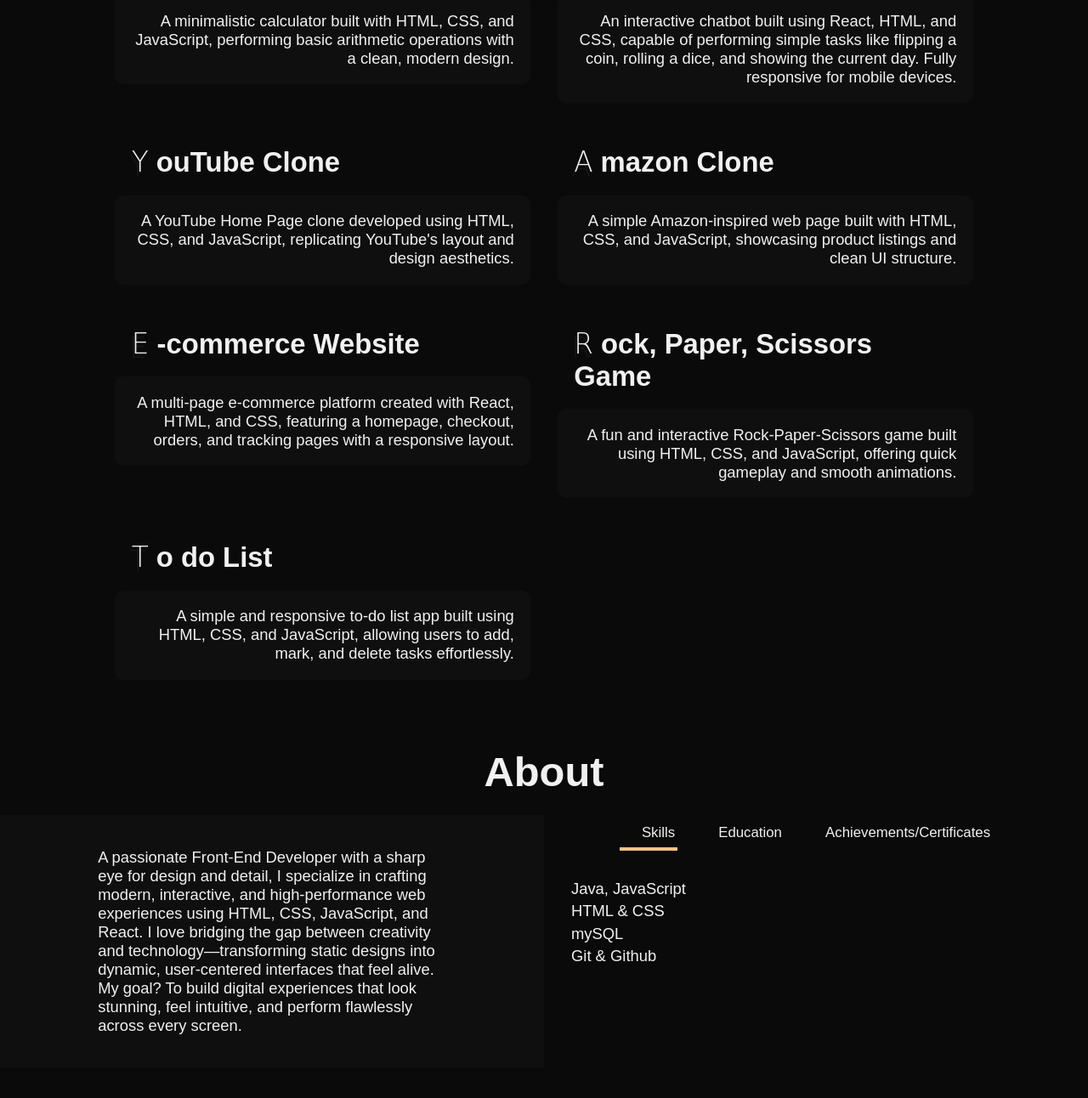
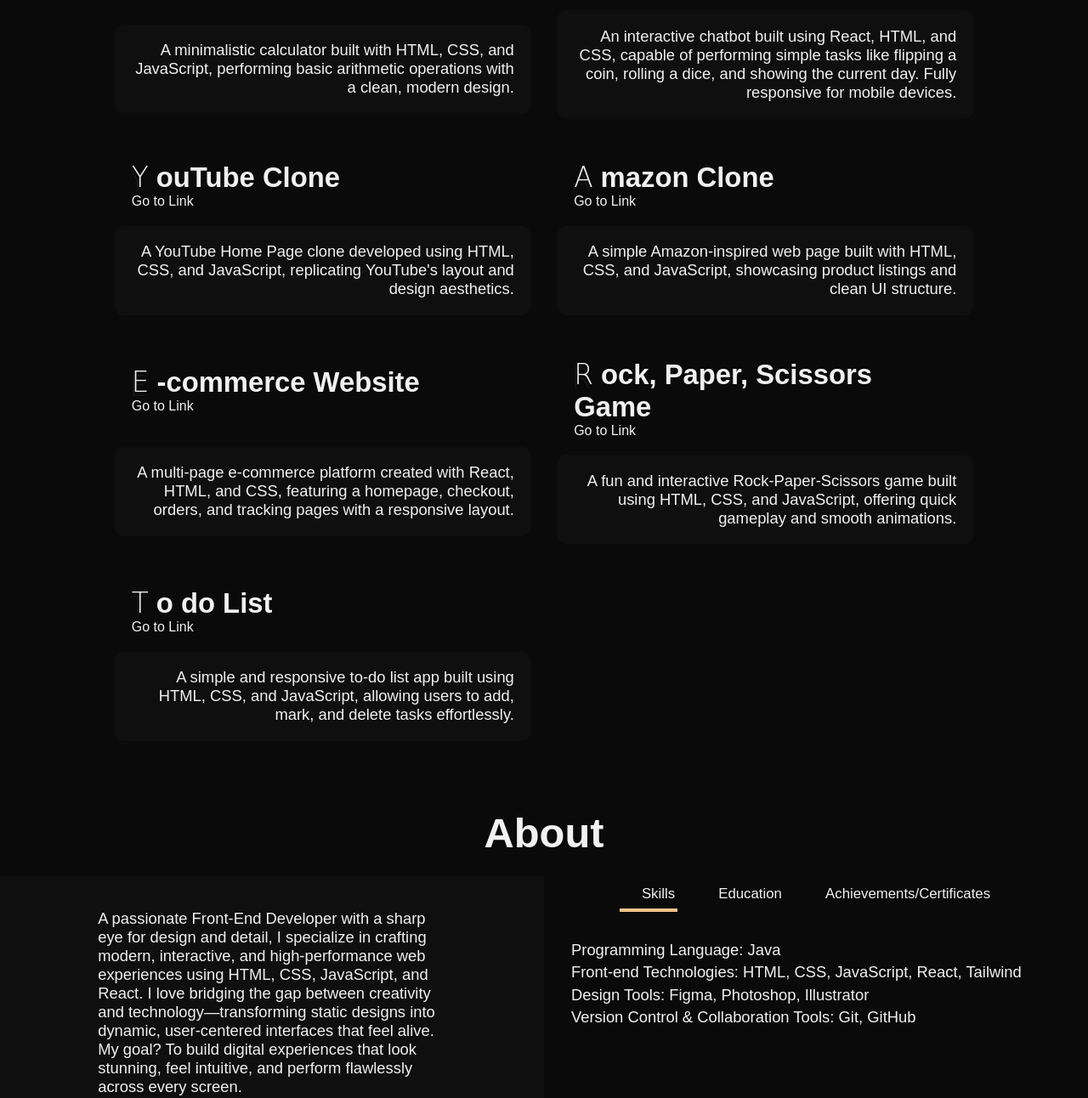
Before and after one commit to Sanz03/Personal-Portfolio, a plain HTML site: page portfolio.html in a window 1280 px wide. Shown: the part 735-2027 px from the top of the page at 85% size. Before the commit the page ends 1991 px from the top, so only its background shows below. Drawn offline with Linux system fonts and the light colour scheme; a web font is replaced by a local one.

Commit message:
Update portfolio with project links and skills

```diff
--- a/portfolio.html
+++ b/portfolio.html
@@ -71,89 +71,82 @@
     <p class="showcase-page-title page-title">Showcase</p>
     <div id="cards">
 
-      <a href="#">
         <div class="card">
           <div class="card-border"></div>
           <div class="card-title-container">
             <p class="card-title"><span>S</span>imple Calculator</p>
+            <a href="https://sanz03.github.io/Simple-Calculator-WebApp/" class="go-to-link">Go to Link</a>
           </div>
           <div class="card-content-container">
             <p class="card-content">A minimalistic calculator built with HTML, CSS, and JavaScript, performing basic arithmetic operations with a clean, modern design.</p>
           </div>
         </div>
-      </a>
 
-      <a href="#">
         <div class="card">
           <div class="card-border"></div>
           <div class="card-title-container">
             <p class="card-title"><span>S</span>imple Chatbot</p>
+            <a href="#" class="go-to-link">Go to Link</a>
           </div>
           <div class="card-content-container">
             <p class="card-content">An interactive chatbot built using React, HTML, and CSS, capable of performing simple tasks like flipping a coin, rolling a dice, and showing the current day. Fully responsive for mobile devices.</p>
           </div>
         </div>
-      </a>
 
-      <a href="#">
         <div class="card">
           <div class="card-border"></div>
           <div class="card-title-container">
             <p class="card-title"><span>Y</span>ouTube Clone</p>
+            <a href="#" class="go-to-link">Go to Link</a>
           </div>
           <div class="card-content-container">
             <p class="card-content">A YouTube Home Page clone developed using HTML, CSS, and JavaScript, replicating YouTube's layout and design aesthetics.</p>
           </div>
         </div>
-      </a>
 
-      <a href="#">
         <div class="card">
           <div class="card-border"></div>
           <div class="card-title-container">
             <p class="card-title"><span>A</span>mazon Clone</p>
+            <a href="#" class="go-to-link">Go to Link</a>
           </div>
           <div class="card-content-container">
             <p class="card-content">A simple Amazon-inspired web page built with HTML, CSS, and JavaScript, showcasing product listings and clean UI structure.</p>
           </div>
         </div>
-      </a>
 
-      <a href="#">
         <div class="card">
           <div class="card-border"></div>
           <div class="card-title-container">
             <p class="card-title"><span>E</span>-commerce Website</p>
+            <a href="#" class="go-to-link">Go to Link</a>
           </div>
           <div class="card-content-container">
             <p class="card-content">A multi-page e-commerce platform created with React, HTML, and CSS, featuring a homepage, checkout, orders, and tracking pages with a responsive layout.</p>
           </div>
         </div>
-      </a>
 
-      <a href="#">
         <div class="card">
           <div class="card-border"></div>
           <div class="card-title-container">
             <p class="card-title"><span>R</span>ock, Paper, Scissors Game</p>
+            <a href="#" class="go-to-link">Go to Link</a>
           </div>
           <div class="card-content-container">
             <p class="card-content">A fun and interactive Rock-Paper-Scissors game built using HTML, CSS, and JavaScript, offering quick gameplay and smooth animations.</p>
           </div>
         </div>
-      </a>
 
-      <a href="#">
         <div class="card">
           <div class="card-border"></div>
           <div class="card-title-container">
             <p class="card-title"><span>T</span>o do List</p>
+            <a href="#" class="go-to-link">Go to Link</a>
           </div>
           <div class="card-content-container">
             <p class="card-content">A simple and responsive to-do list app built using HTML, CSS, and JavaScript, allowing users to add, mark, and delete tasks effortlessly.</p>
           </div>
         </div>
-      </a>
 
     </div>
   </div>
@@ -175,10 +168,10 @@
 
         <div class="skill-contents tab-contents active-tab" id="skills">
           <ul>
-            <li>Java, JavaScript</li>
-            <li>HTML & CSS</li>
-            <li>mySQL</li>
-            <li>Git & Github</li>
+            <li><span>Programming Language:</span> Java</li>
+            <li><span>Front-end Technologies:</span> HTML, CSS, JavaScript, React, Tailwind</li>
+            <li><span>Design Tools:</span> Figma, Photoshop, Illustrator</li>
+            <li><span>Version Control & Collaboration Tools:</span> Git, GitHub</li>
           </ul>
         </div>
 
```
